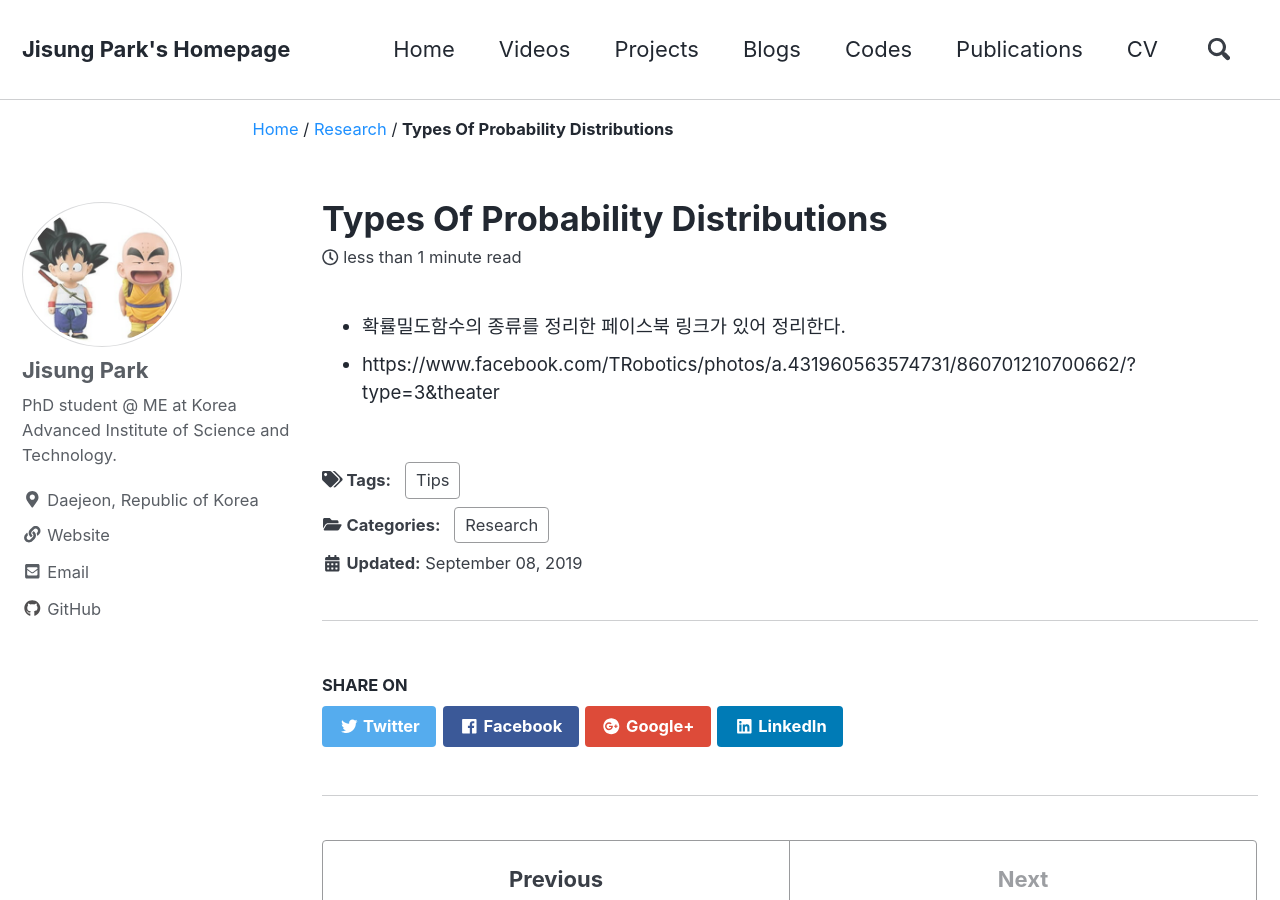
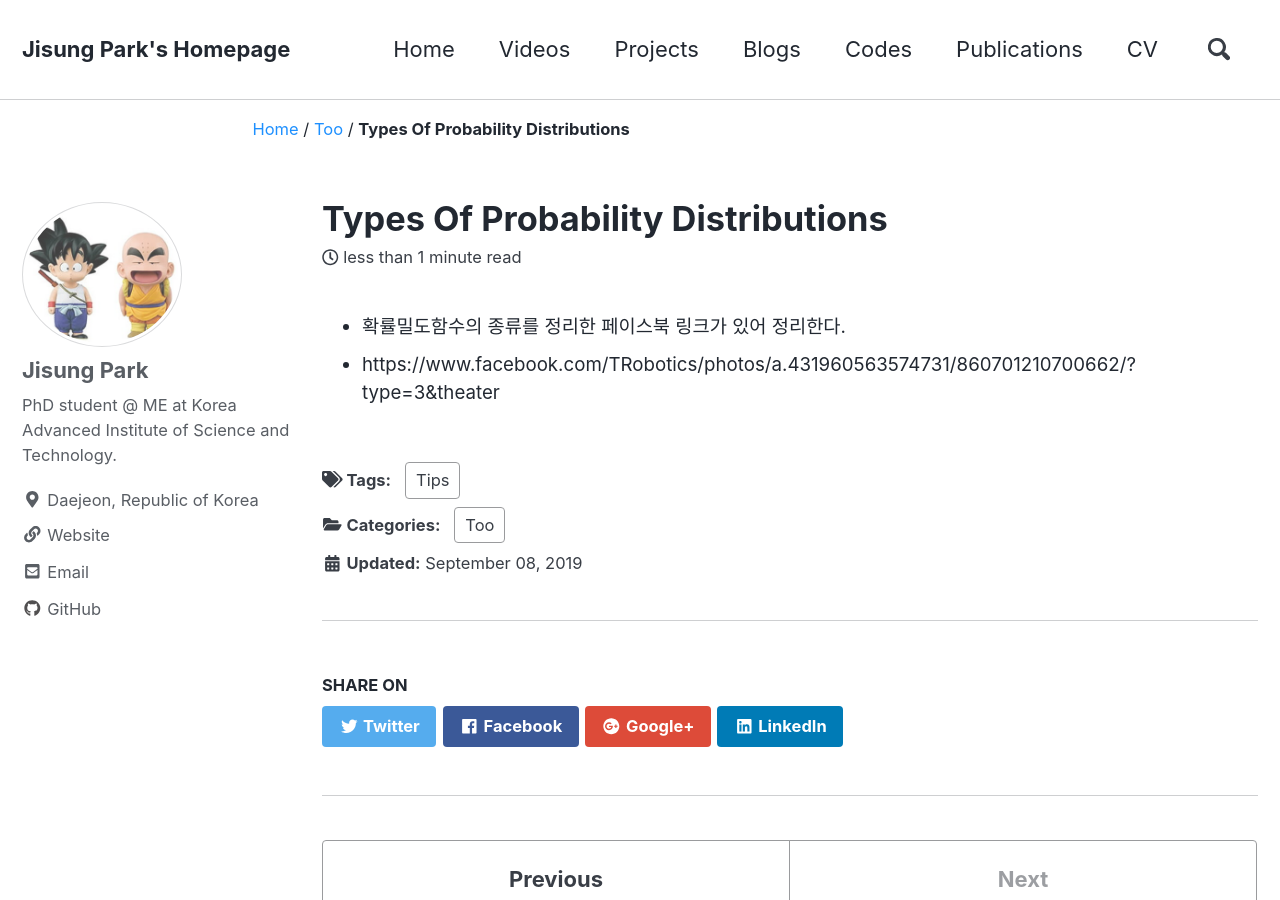
Before and after one commit to tesschin/kaist-jisungpark.github.io, a Jekyll site: the page built from _posts/2019-09-08-types-of-probability-distributions.md, in a window 1280 px wide and 900 px high. Built offline with Jekyll 4.4.1, drawn with Linux system fonts in a browser that asks for light colours; nearby versions of some CDN libraries.

Commit message:
Update 2019-09-08-types-of-probability-distributions.md

```diff
--- a/_posts/2019-09-08-types-of-probability-distributions.md
+++ b/_posts/2019-09-08-types-of-probability-distributions.md
@@ -2,7 +2,7 @@
 published: true
 classes: wide
 categories:
-  - Research
+  - Too
 tags:
   - Tips
 ---
```
